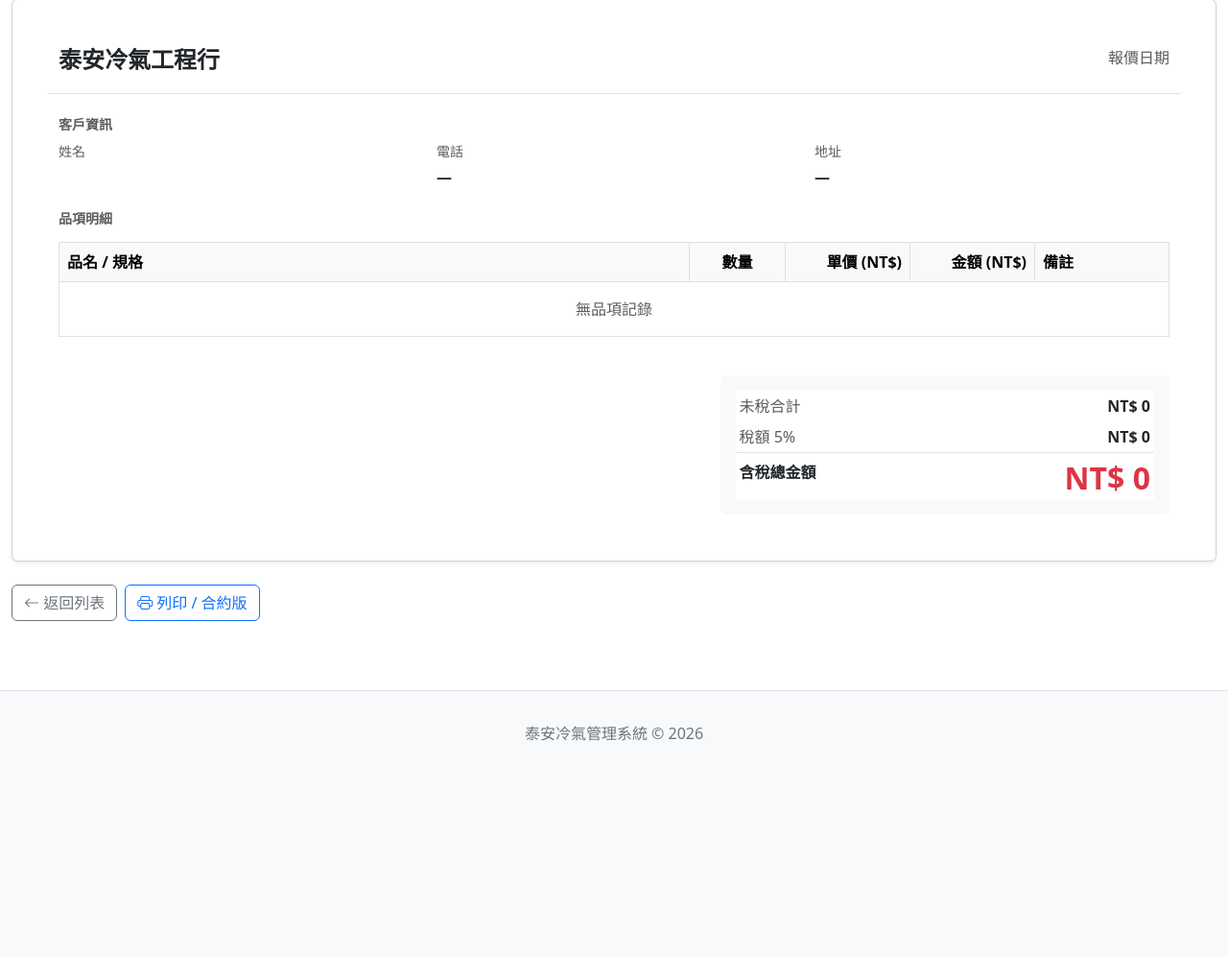
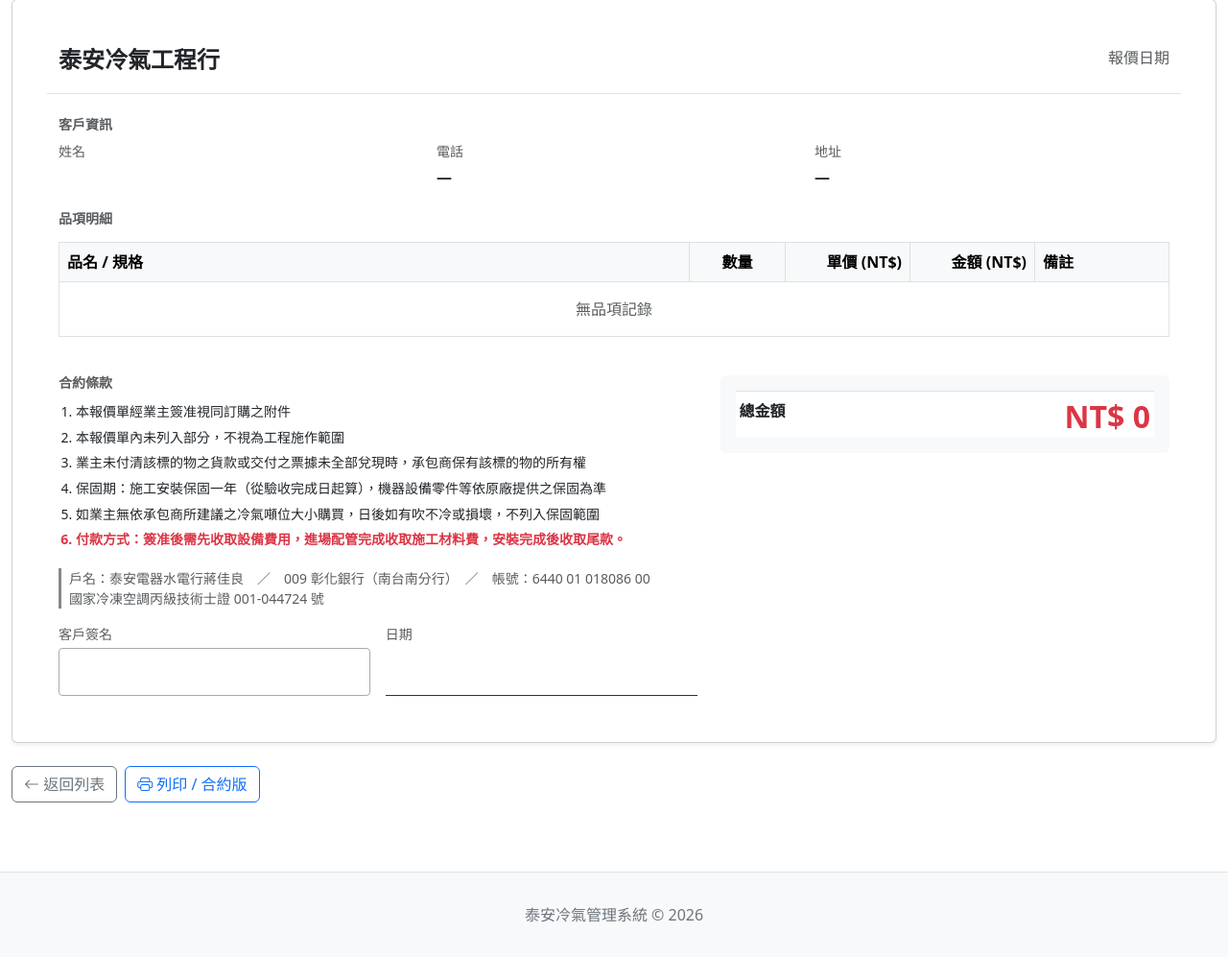
Before and after one commit to Yang-sen0821/taian-hvac, a Flask app: template templates/quotations/detail.html in a window 1280 px wide. Shown: the part 144-1141 px from the top of the page at 96% size. Before the commit the page ends 916 px from the top, so only its background shows below. Run offline with Flask 3, Linux system fonts and the light colour scheme; the template is opened without the code that fills it, so the values that code supplies are empty.

Commit message:
feat: 報價單含稅/不含稅切換 + 詳情頁左側補簡式合約
- 新增/編輯頁加「不含稅 / 含稅(加5%)」單選；不含稅隱藏稅金列、總計=各項加總，含稅 +5%
- recompute_totals(taxable) 後端權威；含稅與否以 tax>0 表示，不新增欄位（避免動 prod 既有 quotations 表結構）
- detail/print 合計區依含稅與否顯示；detail 左側補簡式合約(條款1-6+銀行/證照+客戶簽名)

Co-Authored-By: Claude Opus 4.8 <noreply@anthropic.com>

```diff
--- a/blueprints/quotations.py
+++ b/blueprints/quotations.py
@@ -100,9 +100,9 @@ def new_quote():
             note=(payload.get("note") or "").strip(),
             status="草稿",
         )
-        # 建立群組與細項，金額由後端權威重算
+        # 建立群組與細項，金額由後端權威重算（含稅與否由 payload 決定）
         _build_groups_from_payload(q, payload)
-        q.recompute_totals()
+        q.recompute_totals(bool(payload.get("taxable", False)))
 
         db.session.add(q)
         db.session.commit()
@@ -167,7 +167,7 @@ def edit_quote(quote_id):
         q.groups.clear()
         db.session.flush()   # 確保 delete-orphan 先生效，避免新舊 seq 衝突
         _build_groups_from_payload(q, payload)
-        q.recompute_totals()
+        q.recompute_totals(bool(payload.get("taxable", False)))
 
         # 狀態：允許在草稿編輯頁直接定案（例如改為「已確認」）；僅接受合法值
         new_status = (payload.get("status") or "").strip()
--- a/db.py
+++ b/db.py
@@ -229,14 +229,15 @@ class Quotation(db.Model):
         order_by="QuotationGroup.seq",
     )
 
-    def recompute_totals(self):
+    def recompute_totals(self, taxable=True):
         """後端權威重算：依各群組細項重算 group.subtotal 與 pretax/tax/total。
 
         規則：
           group.subtotal = sum(該群 item.amount)
           pretax = sum(group.subtotal)
-          tax = round(pretax * 0.05)
-          total = pretax + tax
+          taxable=True  → tax = round(pretax * 0.05)；total = pretax + tax
+          taxable=False → tax = 0（不含稅）；total = pretax
+        含稅與否未另設欄位（避免動既有表結構）：以 tax>0 代表含稅、tax==0 代表不含稅。
         工程費 engineering / 雜項 other 已停用，固定設為 0。
         """
         pretax = 0.0
@@ -245,7 +246,7 @@ class Quotation(db.Model):
         self.engineering = 0          # 停用，保留欄位歸零
         self.other = 0                # 停用，保留欄位歸零
         self.pretax = pretax
-        self.tax = round(pretax * 0.05)
+        self.tax = round(pretax * 0.05) if taxable else 0
         self.total = self.pretax + self.tax
         return self.total
 
--- a/templates/quotations/detail.html
+++ b/templates/quotations/detail.html
@@ -117,24 +117,48 @@
             </div>
         </div>
 
-        <!-- 合計區 -->
-        <div class="row justify-content-end">
-            <div class="col-12 col-md-6 col-lg-5">
+        <!-- 簡式合約（左） + 合計區（右） -->
+        <div class="row mt-2">
+            <!-- 左側：簡式合約條款 + 銀行/證照 + 客戶簽名 -->
+            <div class="col-12 col-md-7">
+                <h6 class="text-uppercase text-muted small mb-2 fw-bold">合約條款</h6>
+                <ol class="small mb-3" style="padding-left: 18px; line-height: 1.9;">
+                    <li>本報價單經業主簽准視同訂購之附件</li>
+                    <li>本報價單內未列入部分，不視為工程施作範圍</li>
+                    <li>業主未付清該標的物之貨款或交付之票據未全部兌現時，承包商保有該標的物的所有權</li>
+                    <li>保固期：施工安裝保固一年（從驗收完成日起算），機器設備零件等依原廠提供之保固為準</li>
+                    <li>如業主無依承包商所建議之冷氣噸位大小購買，日後如有吹不冷或損壞，不列入保固範圍</li>
+                    <li class="text-danger fw-semibold">付款方式：簽准後需先收取設備費用，進場配管完成收取施工材料費，安裝完成後收取尾款。</li>
+                </ol>
+                <p class="small text-muted mb-3" style="border-left: 3px solid #888; padding-left: 8px;">
+                    戶名：泰安電器水電行蔣佳良　／　009 彰化銀行（南台南分行）　／　帳號：6440 01 018086 00<br>
+                    國家冷凍空調丙級技術士證 001-044724 號
+                </p>
+                <div class="d-flex align-items-end gap-3">
+                    <div style="flex: 1;">
+                        <div class="small text-muted mb-1">客戶簽名</div>
+                        <div style="height: 50px; border: 1px solid #aaa; border-radius: 4px;"></div>
+                    </div>
+                    <div style="flex: 1;">
+                        <div class="small text-muted mb-1">日期</div>
+                        <div style="height: 50px; border-bottom: 1.5px solid #333;"></div>
+                    </div>
+                </div>
+            </div>
+            <!-- 右側：合計（依含稅與否顯示） -->
+            <div class="col-12 col-md-5">
                 <div class="card bg-light border-0">
                     <div class="card-body py-3">
                         <table class="table table-sm table-borderless mb-0">
                             <tbody>
+                                {% if (q.tax or 0) > 0 %}
                                 <tr>
                                     <td class="text-muted">未稅合計</td>
-                                    <td class="text-end fw-semibold">
-                                        NT$ {{ '{:,.0f}'.format(q.pretax or 0) }}
-                                    </td>
+                                    <td class="text-end fw-semibold">NT$ {{ '{:,.0f}'.format(q.pretax or 0) }}</td>
                                 </tr>
                                 <tr>
                                     <td class="text-muted">稅額 5%</td>
-                                    <td class="text-end fw-semibold">
-                                        NT$ {{ '{:,.0f}'.format(q.tax or 0) }}
-                                    </td>
+                                    <td class="text-end fw-semibold">NT$ {{ '{:,.0f}'.format(q.tax or 0) }}</td>
                                 </tr>
                                 <tr class="border-top">
                                     <td class="fw-bold pt-2">含稅總金額</td>
@@ -144,6 +168,16 @@
                                         </span>
                                     </td>
                                 </tr>
+                                {% else %}
+                                <tr class="border-top">
+                                    <td class="fw-bold pt-2">總金額</td>
+                                    <td class="text-end pt-2">
+                                        <span style="font-size: 2rem; font-weight: 800; color: #dc3545; line-height: 1.1;">
+                                            NT$ {{ '{:,.0f}'.format(q.total or 0) }}
+                                        </span>
+                                    </td>
+                                </tr>
+                                {% endif %}
                             </tbody>
                         </table>
                     </div>
```
Also changed, not shown: templates/quotations/edit.html (+30 -3 lines), templates/quotations/new.html (+29 -3 lines), templates/quotations/print.html (+11 -0 lines).
